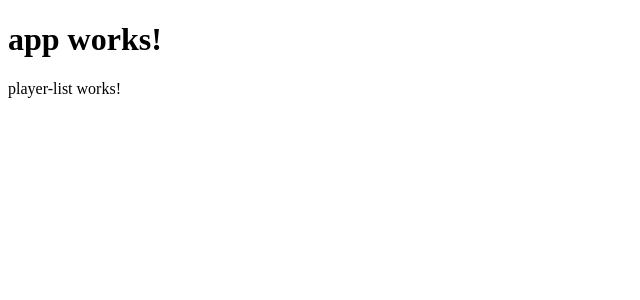
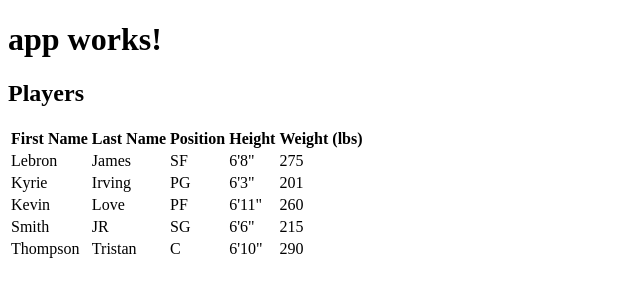
Before and after one commit to grahamplata/Angular2-Exercise, an Angular app: page / in a window 1280 px wide. Shown: the top 300 px of the page, without its empty margins (0-640 px from the left). Built offline with nearby package versions, Linux system fonts and the light colour scheme.

Commit message:
added mock data

```diff
--- a/src/app/app.module.ts
+++ b/src/app/app.module.ts
@@ -9,7 +9,6 @@
 import { TeamsModule } from './teams/teams.module';
 //Custom Component Imports
 import { AppComponent } from './app.component';
-import { TeamsListComponent } from './teams/teams-list/teams-list.component';
 import { PlayerListComponent } from './players/player-list/player-list.component';
 import { NotFoundComponent } from './not-found.component';
 
--- a/src/app/players/player-list/player-list.component.html
+++ b/src/app/players/player-list/player-list.component.html
@@ -1,3 +1,18 @@
-<p>
-  player-list works!
-</p>
+<h2>Players</h2>
+
+<table>
+  <tr>
+    <th>First Name</th>
+    <th>Last Name</th>
+    <th>Position</th>
+    <th>Height</th>
+    <th>Weight (lbs)</th>
+  </tr>
+  <tr *ngFor="let player of listOfPlayers">
+    <td>{{player.firstName}}</td>
+    <td>{{player.lastName}}</td>
+    <td>{{player.position}}</td>
+    <td>{{player.height}}</td>
+    <td>{{player.weight}}</td>
+  </tr>
+</table>
--- a/src/app/players/player-list/player-list.component.ts
+++ b/src/app/players/player-list/player-list.component.ts
@@ -1,4 +1,7 @@
 import { Component, OnInit } from '@angular/core';
+
+import {Player} from '../shared/player';
+import {MOCK_PLAYERS} from '../shared/mock-players';
 
 @Component({
   selector: 'app-player-list',
@@ -6,10 +9,12 @@
   styleUrls: ['./player-list.component.css']
 })
 export class PlayerListComponent implements OnInit {
+  listOfPlayers = [];
 
   constructor() { }
 
   ngOnInit() {
+    this.listOfPlayers = MOCK_PLAYERS;
   }
 
 }
--- /dev/null
+++ b/src/app/players/shared/mock-players.ts
@@ -0,0 +1,9 @@
+import { Player } from './player';
+
+export const MOCK_PLAYERS = [
+    new Player('Lebron', 'James', 'SF', '6\'8"', '275'),
+    new Player('Kyrie', 'Irving', 'PG', '6\'3"', '201'),
+    new Player('Kevin', 'Love', 'PF', '6\'11"', '260'),
+    new Player('Smith', 'JR', 'SG', '6\'6"', '215'),
+    new Player('Thompson', 'Tristan', 'C', '6\'10"', '290'),
+];
--- /dev/null
+++ b/src/app/players/shared/player.ts
@@ -0,0 +1,16 @@
+export class Player {
+    firstName: string;
+    lastName: string;
+    position: string;
+    height: string;
+    weight: string;
+
+    constructor(firstName: string, lastName: string, position: string, height: string, weight: string) {
+        this.firstName = firstName;
+        this.lastName = lastName;
+        this.position = position;
+        this.height = height;
+        this.weight = weight;
+
+    }
+}
```
